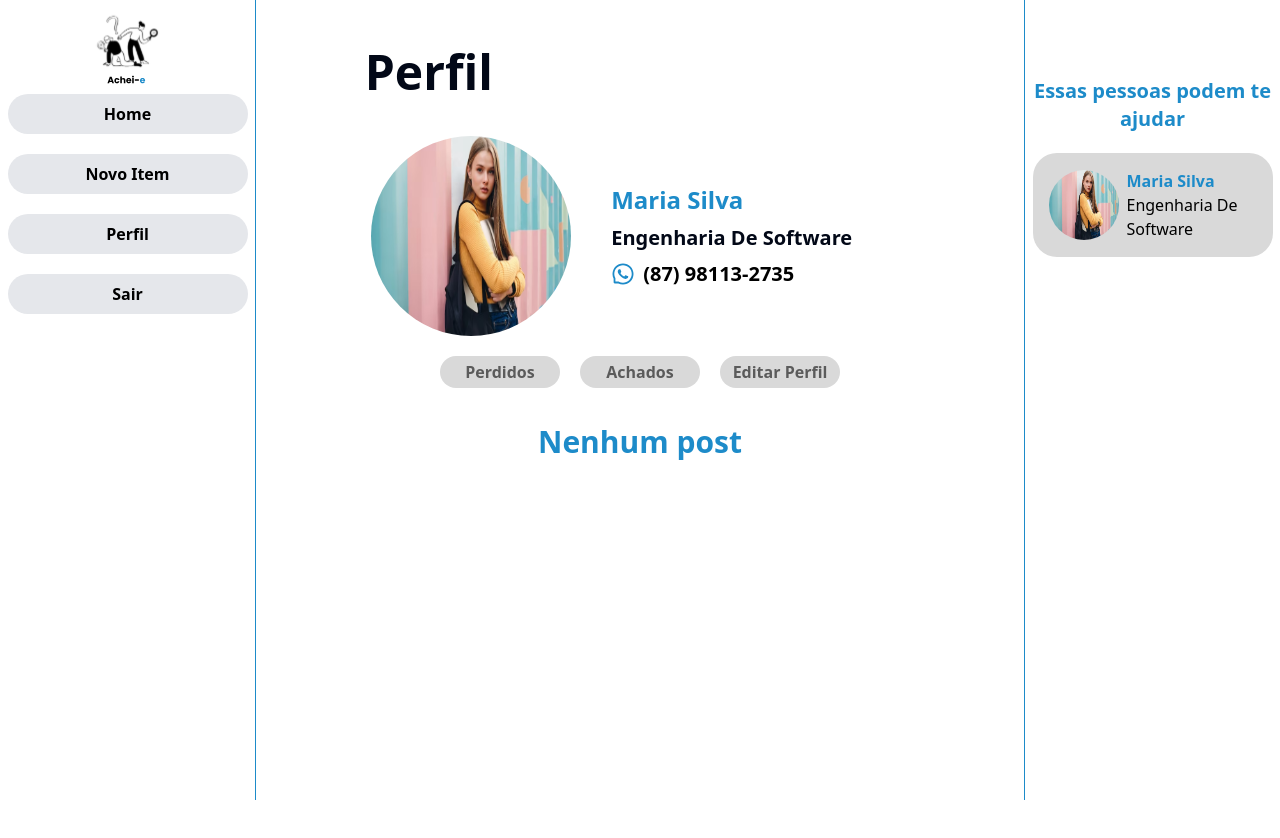
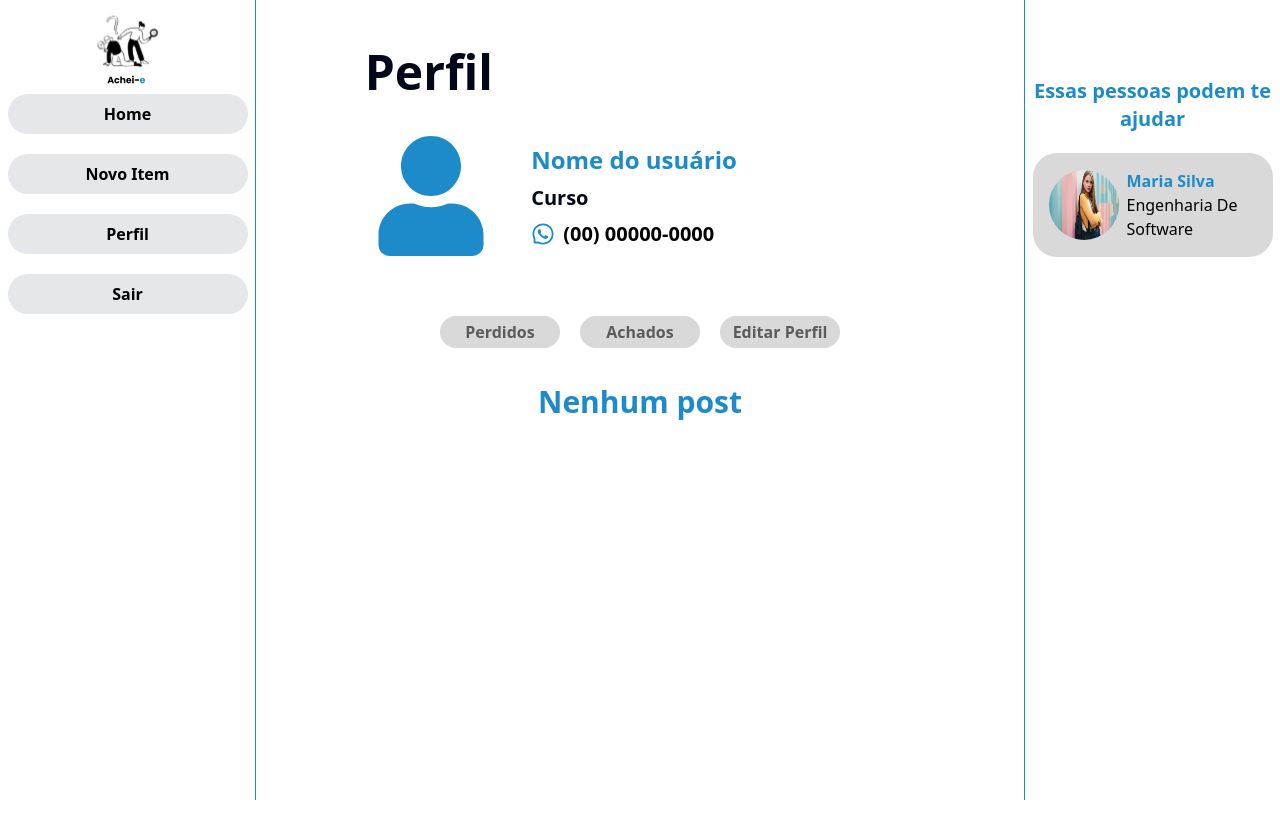
Before and after one commit to JoaoLucasCordeiro/achei-e_client, a React (Vite) app: page /profile in a window 1280 px wide. Shown: the top 838 px of the page. Built offline with nearby package versions, Linux system fonts and the light colour scheme.

Commit message:
fix: remove some perfil fake information

```diff
--- a/src/routes/Profile.tsx
+++ b/src/routes/Profile.tsx
@@ -4,6 +4,7 @@ import { AiOutlineWhatsApp } from "react-icons/ai";
 
 // images
 import profileImage from "../../public/women.jpg";
+import { FaUser } from 'react-icons/fa';
 
 const Profile = () => {
   return (
@@ -18,24 +19,20 @@ const Profile = () => {
         <div className="flex items-center justify-around w-full">
           <div className="flex flex-col w-[50vw] h-screen gap-5">
             <div className="flex items-center gap-10 ml-[8%] mt-10">
-              <img
-                src={profileImage}
-                alt="Usuário"
-                className="w-[200px] h-[200px] rounded-full"
-              />
+            <FaUser size={120} className="text-[#1D8BC9]"/>
               <div className="flex flex-col gap-2">
                 <h3 className="text-2xl text-[#1D8BC9] font-bold">
-                  Maria Silva
+                  Nome do usuário
                 </h3>
-                <p className="text-xl font-semibold">Engenharia De Software</p>
+                <p className="text-xl font-semibold">Curso</p>
                 <p className="text-xl font-semibold flex items-center gap-2">
                   <AiOutlineWhatsApp size={24} className="text-[#1D8BC9]" />
-                  <span className="text-black">(87) 98113-2735</span>
+                  <span className="text-black">(00) 00000-0000</span>
                 </p>
               </div>
             </div>
 
-            <div className="flex items-center justify-center gap-5">
+            <div className="flex items-center justify-center gap-5 mt-10">
               <button className="bg-[#D9D9D9] hover:bg-[#1D8BC9] hover:text-white rounded-3xl p-1 w-[120px] font-bold text-[#5B5B5B] transition-all duration-300">
                 Perdidos
               </button>
```
